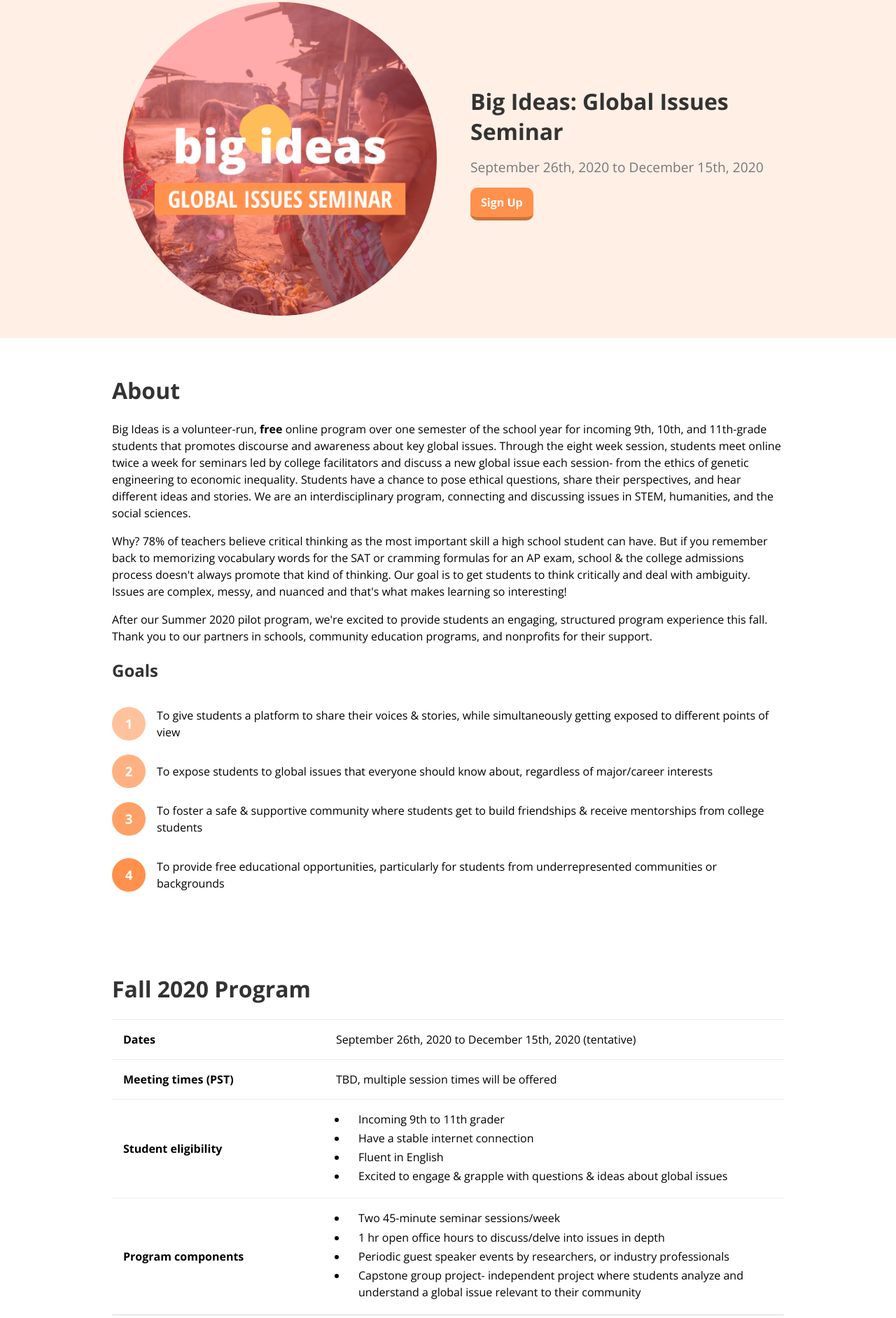
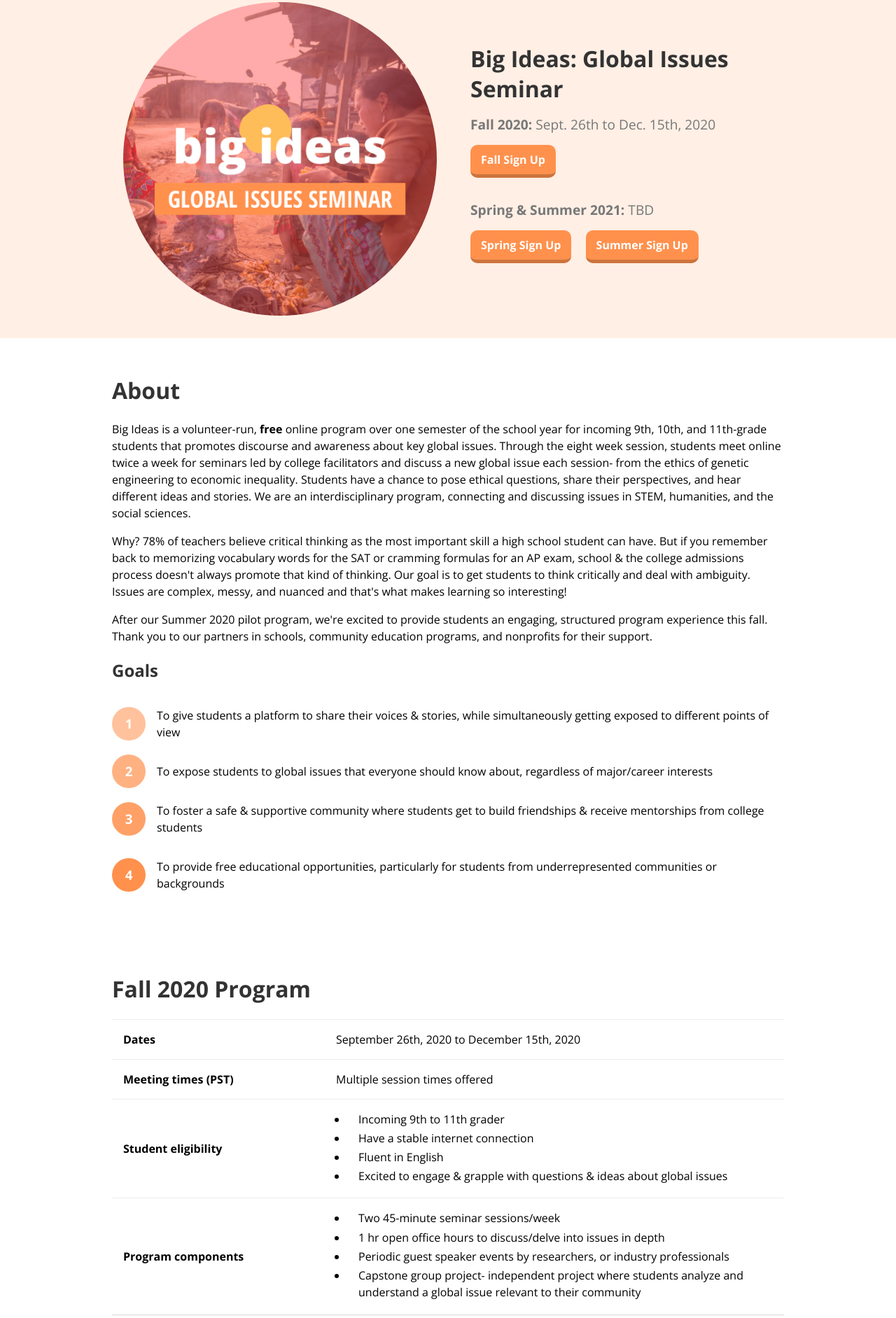
Before and after one commit to bigideasglobalseminar/bigideas.github.io, a plain HTML site: page index.html in a window 1280 px wide. Shown: the part 80-1963 px from the top of the page at 70% size. Drawn offline with nearby package versions, Linux system fonts and the light colour scheme.

Commit message:
added spring and summer 2021

```diff
--- a/index.html
+++ b/index.html
@@ -69,9 +69,14 @@
 	<div class="land-text-box">
 		<div>
 		<h1>Big Ideas: Global Issues Seminar</h1>
-		<h2>September 26th, 2020 to December 15th, 2020</h2>
+		<h2><b>Fall 2020:</b> Sept. 26th to Dec. 15th, 2020</h2>
 		<div>
-			<a href="https://tinyurl.com/bigideasfall2020" target="_blank" class="button">Sign Up</a>
+			<a href="https://tinyurl.com/bigideasfall2020" target="_blank" class="button">Fall Sign Up</a>
+	</div>
+	<h2><b>Spring & Summer 2021:</b> TBD</h2>
+	<div>
+			<a href="https://tinyurl.com/bigideasspring2021" target="_blank" class="button">Spring Sign Up</a>
+			<a href="https://tinyurl.com/bigideassummer2021" target="_blank" class="button">Summer Sign Up</a>
 	</div>
 	</div>
 	</div>
@@ -113,11 +118,11 @@
 	<table class="table">
 	  <tr>
 	  	<th>Dates</th>
-	  	<td><p>September 26th, 2020 to December 15th, 2020 (tentative)</p></td>
+	  	<td><p>September 26th, 2020 to December 15th, 2020</p></td>
 	  </tr>
 	  <tr>
 	  	<th>Meeting times (PST)</th>
-	  	<td><p>TBD, multiple session times will be offered</p></td>
+	  	<td><p>Multiple session times offered</p></td>
 	  </tr>
 	  <tr>
 	  	<th>Student eligibility</th>
@@ -176,8 +181,16 @@
 <div class="container-out container-out-dark" id="signup">
 <div class="container">
 	<h1>Sign Up for Fall 2020</h1>
-	<p>After you sign-up below, we will get back to you within a couple of weeks. There will an informational session with more details about the program and after you attend, you can sign-up for a seminar timing. We have several different seminar timings (weekdays, weekends, mornings, evenings, etc) so you will likely find a time that works for you. </p>
-	<div class="but-center"><a href="https://tinyurl.com/bigideasfall2020" target="_blank" class="button">Sign Up</a></div>
+	<p>After you sign-up below, we will get back to you within a couple of weeks. There will be an informational session with more details about the program and after you attend, you can sign-up for a seminar timing. We have several different seminar timings (weekdays, weekends, mornings, evenings, etc) so you will likely find a time that works for you. </p>
+	<div class="but-center"><a href="https://tinyurl.com/bigideasfall2020" target="_blank" class="button">Fall Sign Up</a></div>
+</div>
+<div class="container">
+	<h1>Sign Up for Spring or Summer 2021</h1>
+	<p>Dates and times for the Spring 2021 and Summer 2021 program are not yet determined, although the program will follow the same format as Fall 2020. We're accepting early sign-ups and will reach out several weeks before the start of the programs with further details.</p>
+	<div class="but-center">
+		<a href="https://tinyurl.com/bigideasspring2021" target="_blank" class="button">Spring Sign Up</a>
+		<a href="https://tinyurl.com/bigideassummer2021" target="_blank" class="button">Summer Sign Up</a>
+	</div>
 </div>
 </div>
 
--- a/style.css
+++ b/style.css
@@ -255,6 +255,7 @@ nav ul {
 	border-bottom:5px solid #CC743D;
 	margin:1rem 0;
 	text-decoration: none;
+	margin-right:1rem;
 }
 .but-center {
 	text-align: center;
@@ -327,6 +328,12 @@ nav ul {
 
 	#land {
 		margin-bottom:0;
+	}
+	#land h1 {
+		font-size:1.5em;
+	}
+	#land h2 {
+		font-size:1em;
 	}
 	.slick-next:before, .slick-prev:before {
 		font-size:32px;
```
